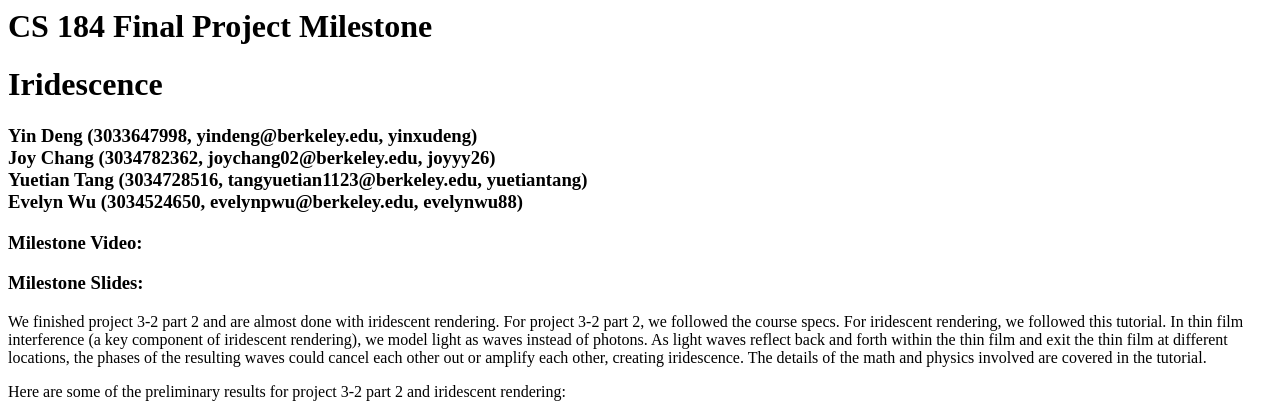
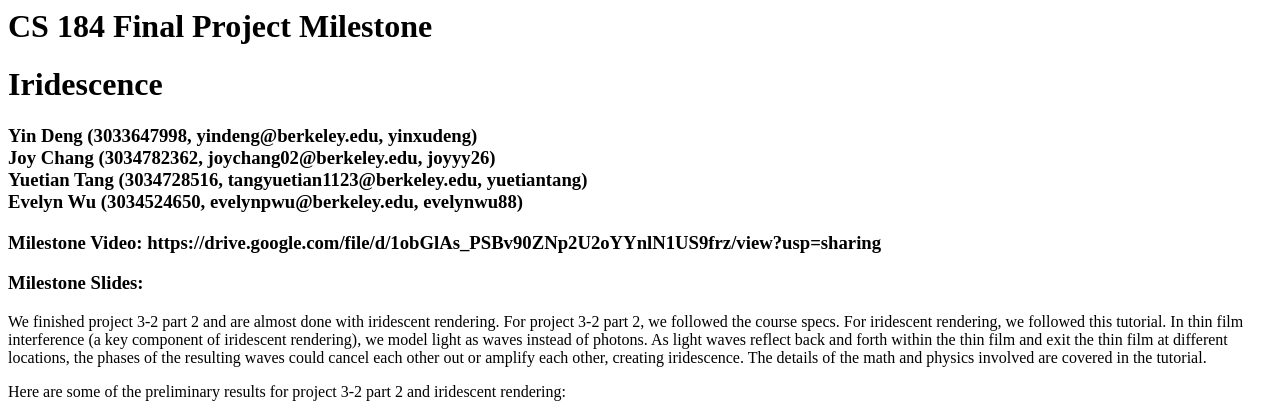
Before and after one commit to evelynwu88/cs184-milestone, a plain HTML site: page index.html in a window 1280 px wide. Shown: the top 414 px of the page. Drawn offline with Linux system fonts and the light colour scheme.

```diff
--- a/index.html
+++ b/index.html
@@ -11,7 +11,10 @@
       (3034524650, evelynpwu@berkeley.edu, evelynwu88)
     </h3>
 
-    <h3>Milestone Video:</h3>
+    <h3>
+      Milestone Video:
+      https://drive.google.com/file/d/1obGlAs_PSBv90ZNp2U2oYYnlN1US9frz/view?usp=sharing
+    </h3>
     <h3>Milestone Slides:</h3>
 
     <p>
```
